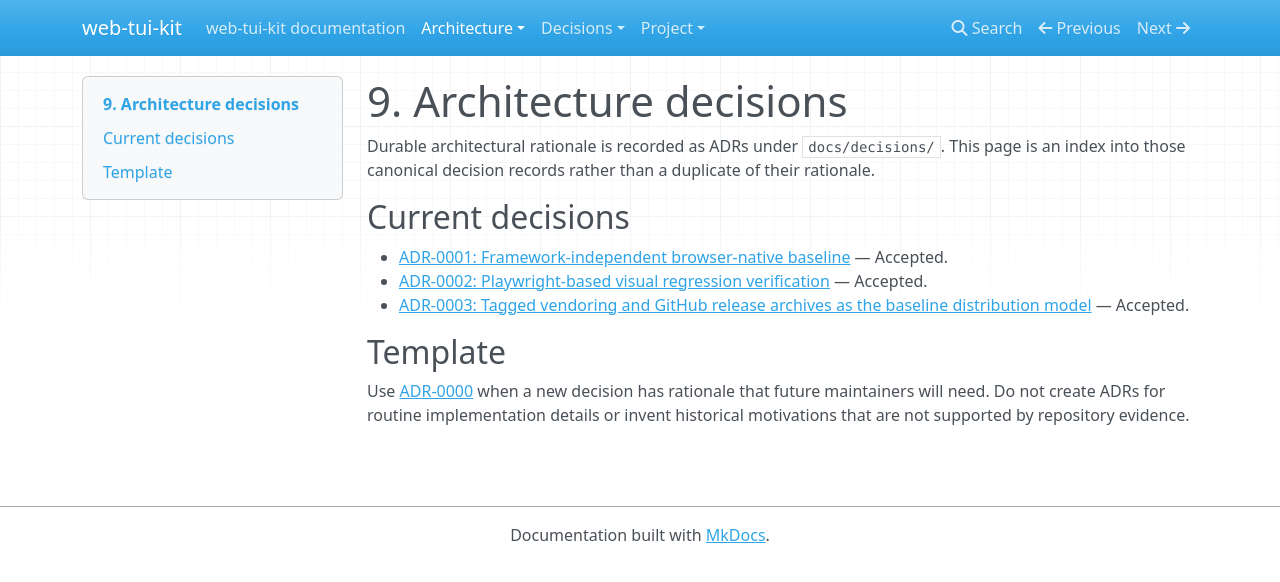
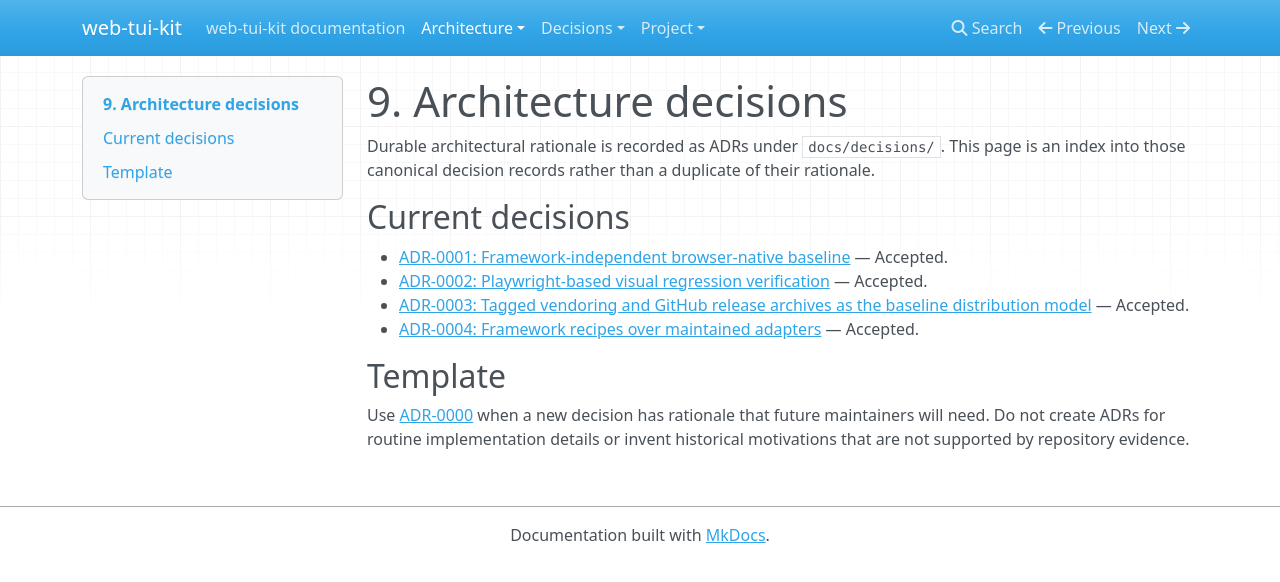
Before and after one commit to 1990jk1990/web-tui-kit, an MkDocs documentation site: the page built from docs/architecture/09-architecture-decisions.md, in a window 1280 px wide. Shown: the top 582 px of the page. Built offline with MkDocs 1.6.1, drawn with Linux system fonts in a browser that asks for light colours; nearby versions of some CDN libraries.

Commit message:
docs: index framework integration decision

```diff
--- a/docs/architecture/09-architecture-decisions.md
+++ b/docs/architecture/09-architecture-decisions.md
@@ -7,6 +7,7 @@ Durable architectural rationale is recorded as ADRs under `docs/decisions/`. Thi
 - [ADR-0001: Framework-independent browser-native baseline](../decisions/0001-framework-independent-browser-baseline.md) — Accepted.
 - [ADR-0002: Playwright-based visual regression verification](../decisions/0002-playwright-visual-regression.md) — Accepted.
 - [ADR-0003: Tagged vendoring and GitHub release archives as the baseline distribution model](../decisions/0003-tagged-vendoring-distribution.md) — Accepted.
+- [ADR-0004: Framework recipes over maintained adapters](../decisions/0004-framework-recipes-over-maintained-adapters.md) — Accepted.
 
 ## Template
 
```
